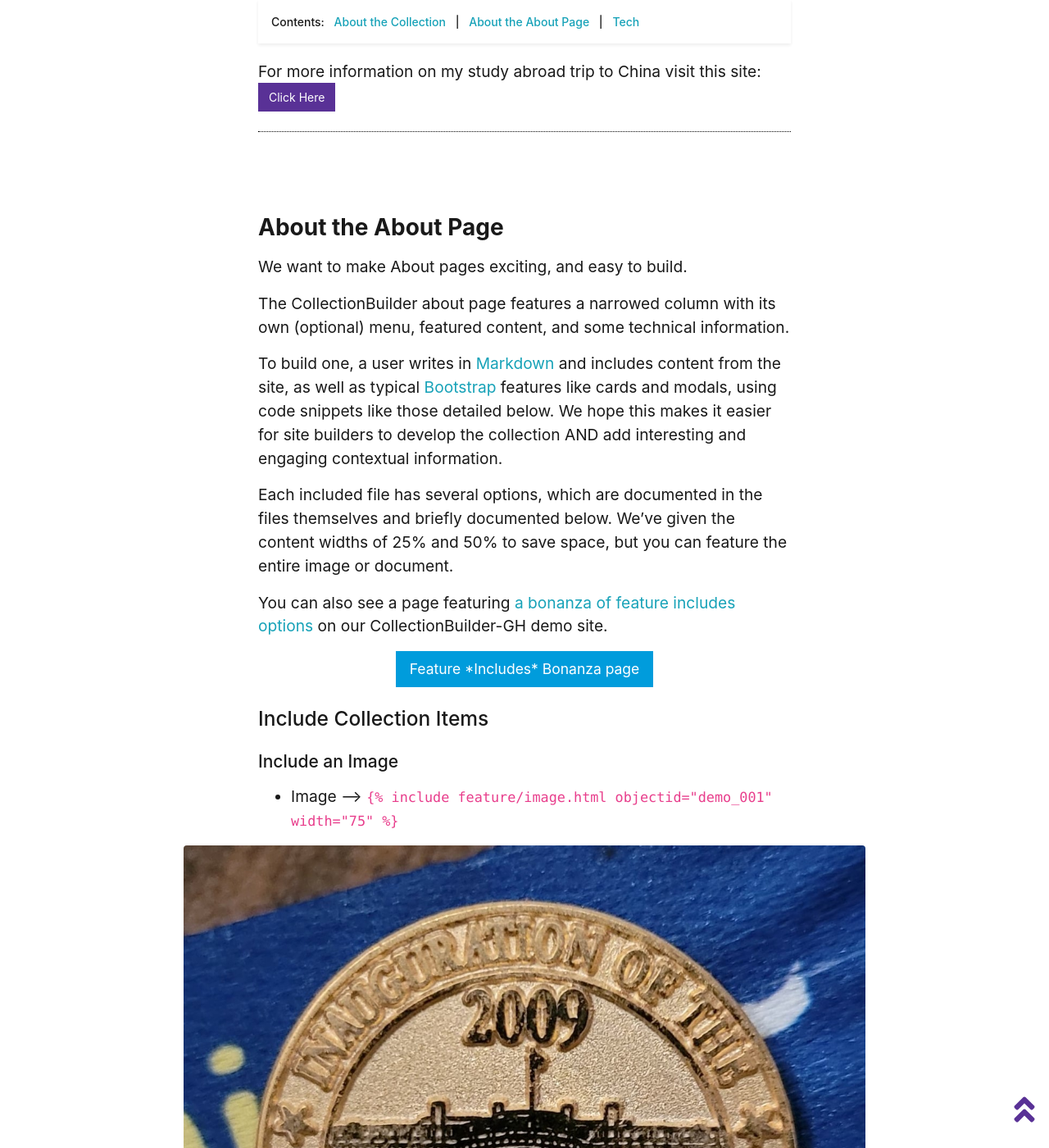
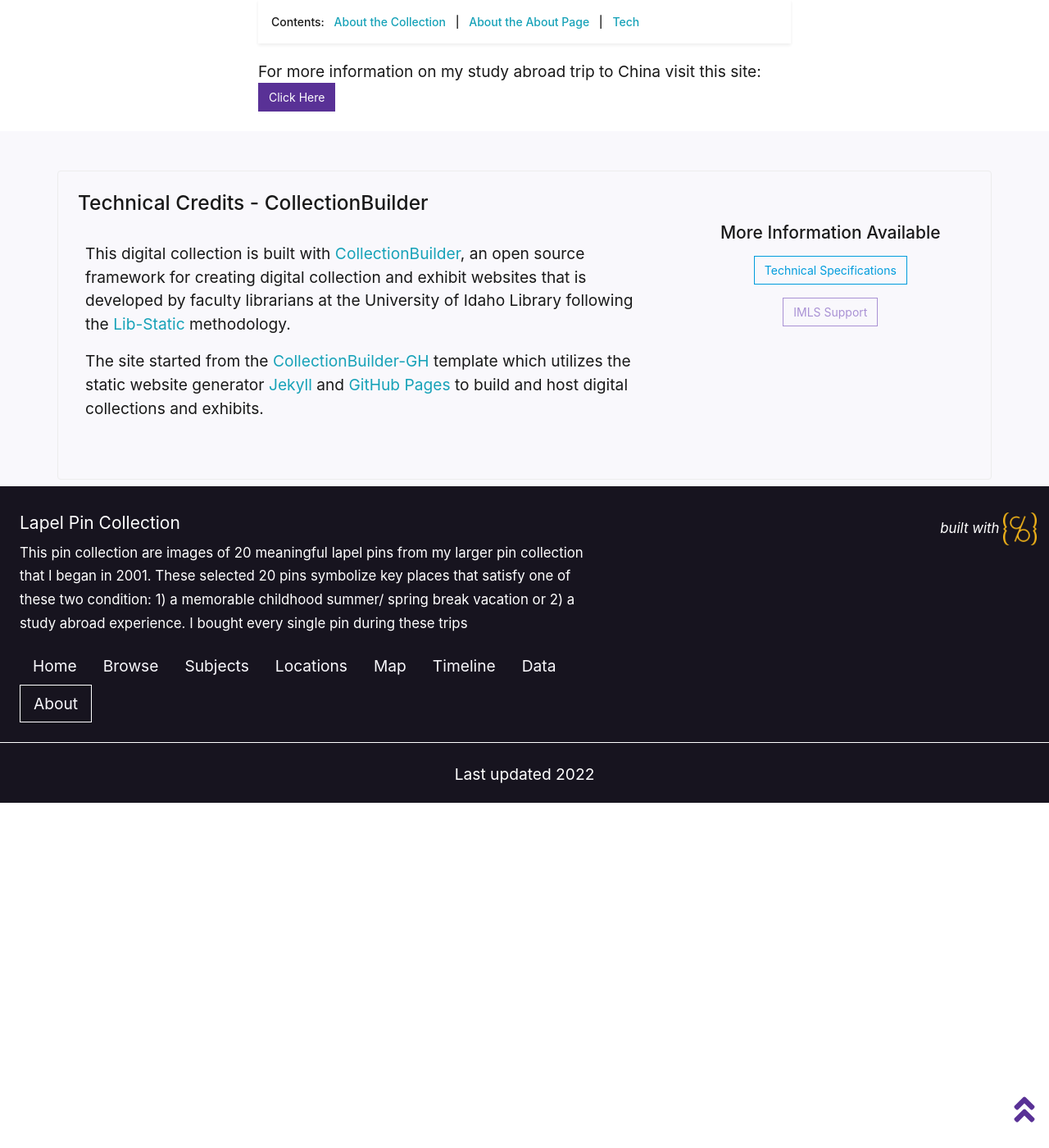
Before and after one commit to Metadata2022/pincollection, a Jekyll site: the page built from pages/about.md, in a window 1280 px wide and 1400 px high, scrolled down 2048 px. Shown: the whole window at 82% size. Built offline with Jekyll 4.4.1, drawn with Linux system fonts in a browser that asks for light colours; nearby versions of some CDN libraries; after the commit the page ends 3027 px from its top, so only the background shows below that; some of the changed text lies outside the part shown.

Commit message:
deleted this additional code
{% include cb/about_the_about.md %}

```diff
--- a/pages/about.md
+++ b/pages/about.md
@@ -24,6 +24,3 @@ I collected a few pins during two study abroad exchanges in France and one colle
 
 For more information on my study abroad trip to China visit this site:
  {% include feature/button.html text="Click Here" link="https://lingodonoghue.wixsite.com/mysite" color="primary" %}
-
-<!-- IMPORTANT!!! DELETE this comment and the include below when you are finished editing this page for your collection. The include below introduces about page features. They will show up on your collection's about page until you delete it.  -->
-{% include cb/about_the_about.md %}
```
